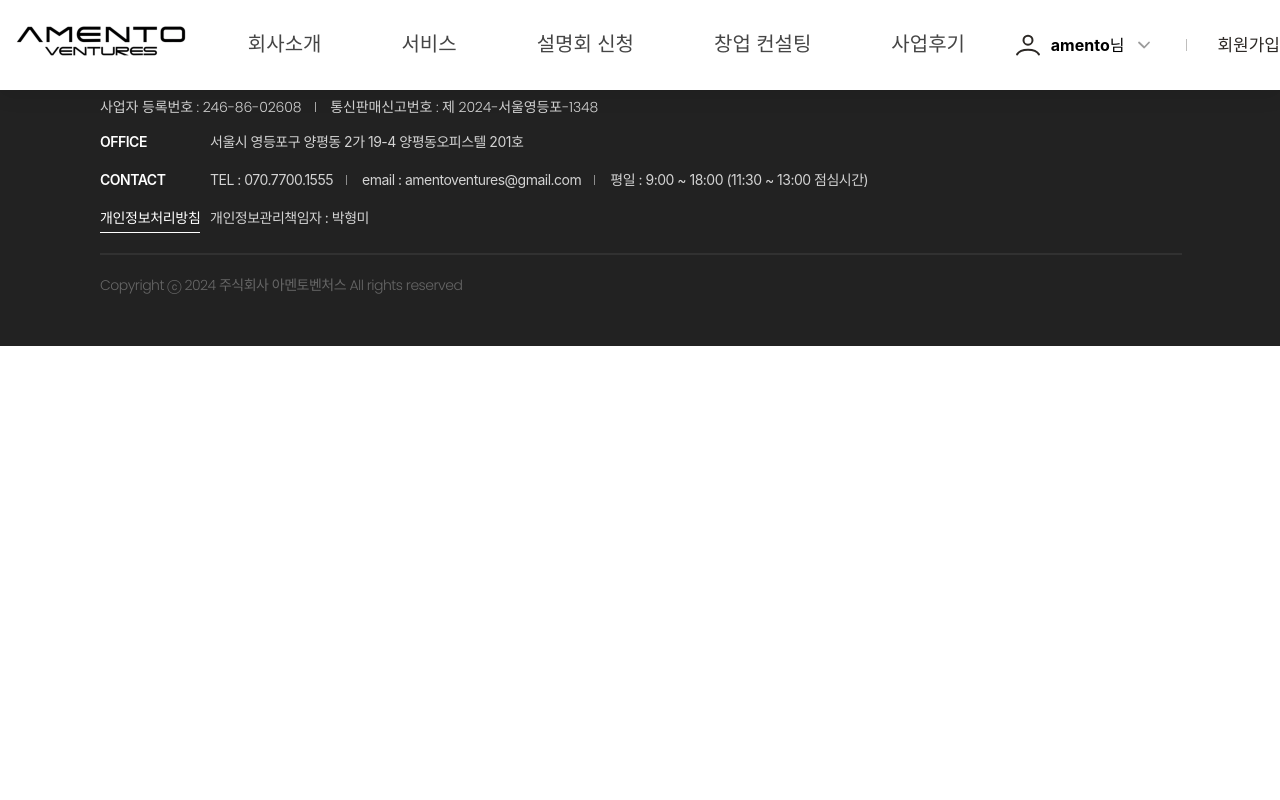
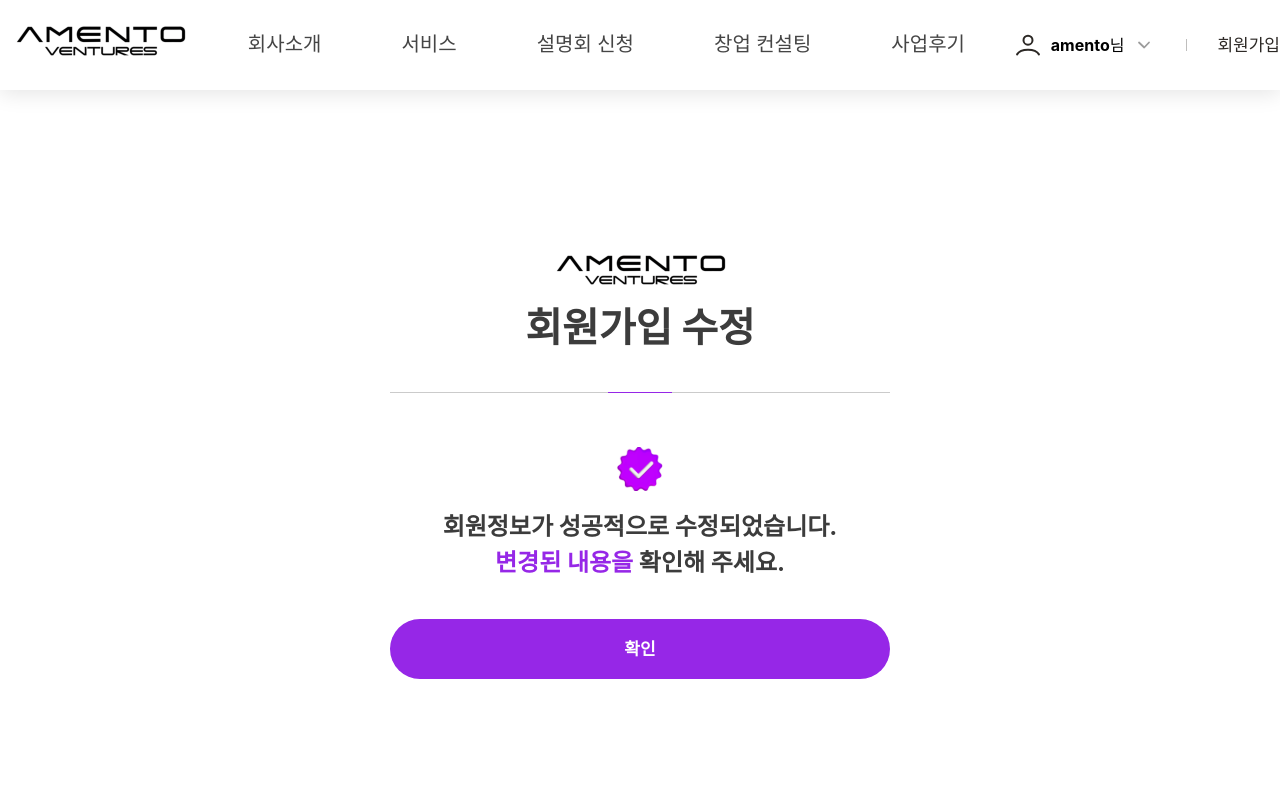
Before and after one commit to kimyeji89/amento, a React (Create React App) app: page /editUserDone in a window 1280 px wide. Shown: the top 800 px of the page. Built offline with nearby package versions, Linux system fonts and the light colour scheme; a web font is replaced by a local one.

Commit message:
[ADD] 회원정보 수정 페이지 퍼블리싱

```diff
--- a/src/components/form/CompleteMessage.jsx
+++ b/src/components/form/CompleteMessage.jsx
@@ -2,12 +2,15 @@
 import { css } from "@emotion/react";
 import { ReactComponent as CompleteIcon } from "@svgs/complete.svg";
 
-export default function CompleteMessage({ icon, text, highlight }) {
+export default function CompleteMessage({ text, highlight, remainingText }) {
   return (
     <div css={message_wrap}>
       <CompleteIcon css={icon} />
       <p>{text}</p>
-      {highlight && <p css={highlight_style}>{highlight}</p>}
+      <p>
+        <span css={highlight_style}>{highlight}</span>
+        {remainingText}
+      </p>
     </div>
   );
 }
@@ -23,9 +26,14 @@ const message_wrap = css`
   p {
     font-size: 24px;
     font-weight: 700;
-    line-height: 28.8px;
     color: #3c3c3c;
   }
 `;
 
-const highlight_style = css``;
+const icon = css`
+  padding: 0 0 12px 0;
+`;
+
+const highlight_style = css`
+  color: var(--primary);
+`;
--- a/src/components/ui/Button.jsx
+++ b/src/components/ui/Button.jsx
@@ -1,13 +1,20 @@
 /** @jsxImportSource @emotion/react */
 import { css } from "@emotion/react";
+import { Link } from "react-router-dom";
 
-export default function Button({ label }) {
+export default function Button({ label, link }) {
   return (
-    <div css={button_wrap}>
-      <p>{label}</p>
-    </div>
+    <Link to={link} css={link_style}>
+      <div css={button_wrap}>
+        <p>{label}</p>
+      </div>
+    </Link>
   );
 }
+
+const link_style = css`
+  text-decoration: none;
+`;
 
 const button_wrap = css`
   display: flex;
--- a/src/pages/EditUserDonePage/EditUserDonePage.jsx
+++ b/src/pages/EditUserDonePage/EditUserDonePage.jsx
@@ -1,3 +1,25 @@
+/** @jsxImportSource @emotion/react */
+import { css } from "@emotion/react";
+import FormHeader from "@components/form/FormHeader";
+import CompleteMessage from "@components/form/CompleteMessage";
+import Button from "@components/ui/Button";
+
 export default function EditUserDonePage() {
-  return <div>EditUserDonePage</div>;
+  return (
+    <div css={page_wrap}>
+      <FormHeader label="회원가입 수정" />
+      <CompleteMessage
+        text="회원정보가 성공적으로 수정되었습니다."
+        highlight="변경된 내용을"
+        remainingText=" 확인해 주세요."
+      />
+      <Button label={"확인"} link="/" />
+    </div>
+  );
 }
+
+const page_wrap = css`
+  padding: 250px 0 443px;
+  width: 500px;
+  margin: 0 auto;
+`;
```
